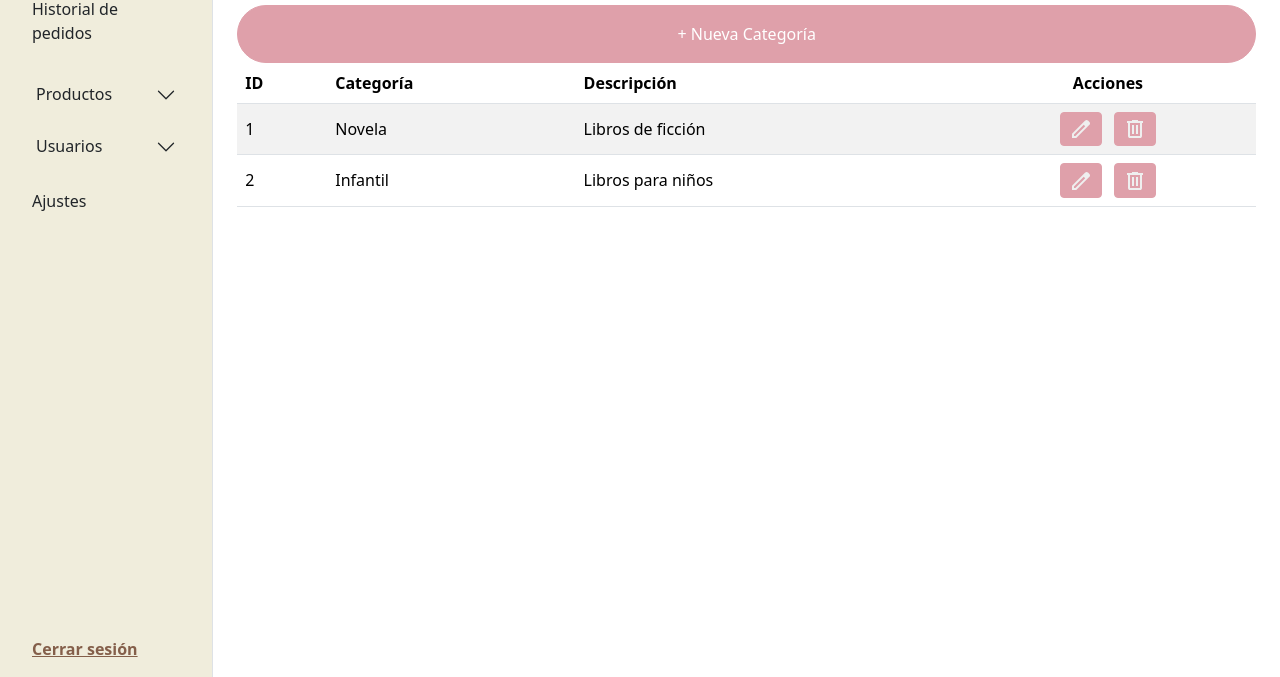
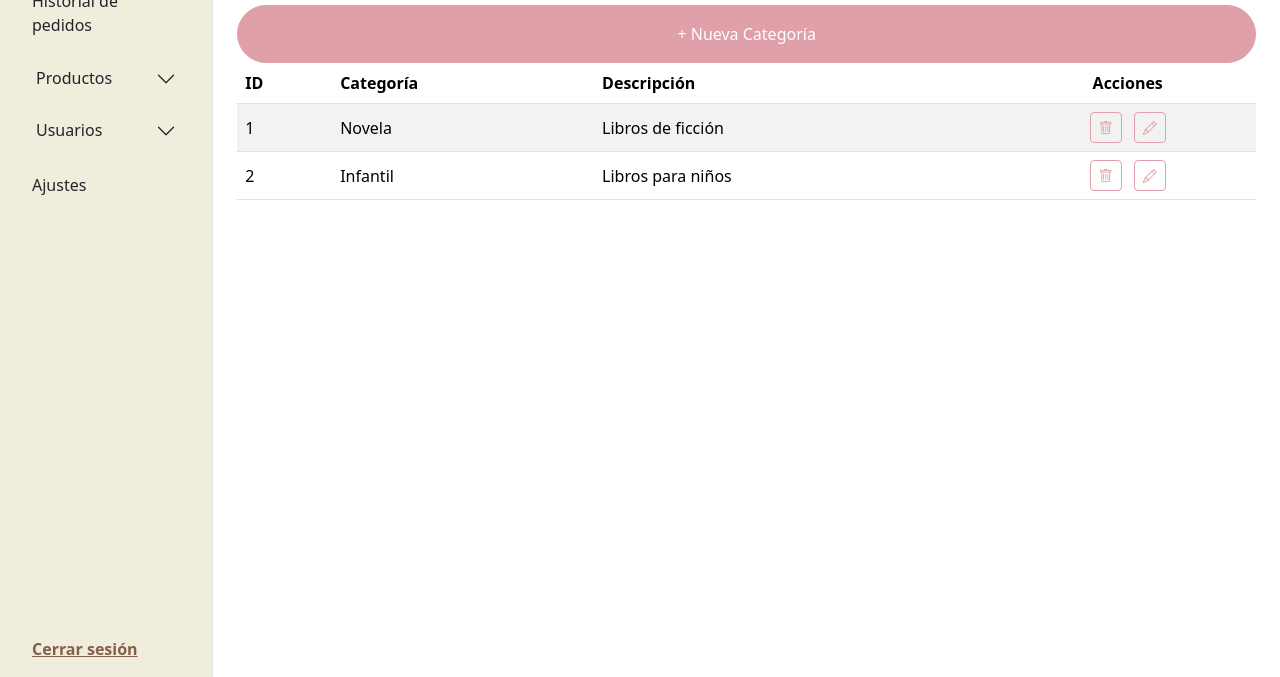
Before and after one commit to 2026-Proyectos-PIPW-2B/p-comision-17, a website: page gestion-categorias.html in a window 1280 px wide. Shown: the part 221-898 px from the top of the page. Drawn offline with nearby package versions, Linux system fonts and the light colour scheme.

Commit message:
gestion categorias actualizaciones

```diff
--- a/gestion-categorias.html
+++ b/gestion-categorias.html
@@ -11,6 +11,11 @@
       crossorigin="anonymous"
     />
     <link rel="stylesheet" href="./css/style.css" />
+    <link rel="stylesheet" href="css/admin.css">
+    <link
+      rel="stylesheet"
+      href="https://cdn.jsdelivr.net/npm/bootstrap-icons@1.13.1/font/bootstrap-icons.min.css"
+    />
   </head>
 
   <body>
@@ -26,10 +31,9 @@
       <div class="row min-vh-100">
         <aside class="col-12 col-md-3 col-lg-2 border-end p-3 bg-secondary">
           <nav class="d-flex flex-column h-100">
-            <a href="admin.html" class="nav-link mb-4 mt-3 px-3"
-              >Panel de administación</a
-            >
-            <a href="historial-pedidos.html" class="nav-link mb-4 mt-3 px-3">
+
+            <a href="admin.html" class="nav-link  p-3"> Panel de administación</a>
+            <a href="historial-pedidos.html" class="nav-link  p-3">
               Historial de pedidos
             </a>
 
@@ -40,7 +44,7 @@
               <div class="accordion-item bg-secondary border-0">
                 <h2 class="accordion-header">
                   <button
-                    class="accordion-button collapsed bg-secondary"
+                    class="accordion-button collapsed bg-secondary nav-link"
                     type="button"
                     data-bs-toggle="collapse"
                     data-bs-target="#productos"
@@ -51,17 +55,14 @@
 
                 <div id="productos" class="accordion-collapse collapse mb-4">
                   <div class="accordion-body mb-2 bg-secondary">
-                    <a href="gestion-categorias.html" class="nav-link">
+                    <a href="gestion-categorias.html" class="nav-link p-3">
                       Gestión categorías
                     </a>
 
-                    <a href="gestion-stock.html" class="nav-link">
+                    <a href="gestion-stock.html" class="nav-link p-3">
                       Gestión stock
                     </a>
 
-                    <a href="alta-productos.html" class="nav-link">
-                      Alta productos
-                    </a>
                   </div>
                 </div>
               </div>
@@ -71,7 +72,7 @@
               <div class="accordion-item bg-secondary border-0">
                 <h2 class="accordion-header">
                   <button
-                    class="accordion-button collapsed bg-secondary"
+                    class="accordion-button collapsed bg-secondary nav-link"
                     type="button"
                     data-bs-toggle="collapse"
                     data-bs-target="#usuarios"
@@ -82,11 +83,11 @@
 
                 <div id="usuarios" class="accordion-collapse collapse mb-4">
                   <div class="accordion-body mb-2 bg-secondary">
-                    <a href="nuevo-admin.html" class="nav-link">
+                    <a href="nuevo-admin.html" class="nav-link p-3">
                       Nuevo administrador
                     </a>
 
-                    <a href="gestion-clientes.html" class="nav-link">
+                    <a href="gestion-clientes.html" class="nav-link p-3">
                       Gestión de clientes
                     </a>
                   </div>
@@ -94,7 +95,7 @@
               </div>
             </div>
 
-            <a href="ajustes.html" class="nav-link mt-3 mb-4 px-3"> Ajustes </a>
+            <a href="ajustes.html" class="nav-link p-3"> Ajustes </a>
 
             <a
               href="#"
@@ -144,10 +145,12 @@
                 <div class="modal-body">
                   <form action="">
                     <div class="row">
-                      <label for="nombreCategoria" class="mt-2" >
-                        Nombre</label
-                      >
-                      <input type="text" id="nombreCategoria" class="form-control mt-2" />
+                      <label for="nombreCategoria" class="mt-2"></label> Nombre</label>
+                      <input
+                        type="text"
+                        id="nombreCategoria"
+                        class="form-control mt-2"
+                      />
                       <label for="descripcionCategoria">Descripción</label>
                       <textarea
                         id="descripcionCategoria"
@@ -158,7 +161,7 @@
                       </textarea>
                       <label for="estado" class="mt-2">Estado</label>
                       <select id="estado" class="form-select">
-                        <option disabled selected> Seleccionar..</option>
+                        <option disabled selected>Seleccionar..</option>
                         <option value="">Activa</option>
                         <option value="">Inactiva</option>
                       </select>
@@ -201,33 +204,13 @@
                   <td>Libros de ficción</td>
 
                   <td class="text-center">
-                    <button class="btn btn-primary btn-sm me-2">
-                      <svg
-                        xmlns="http://www.w3.org/2000/svg"
-                        height="24px"
-                        viewBox="0 -960 960 960"
-                        width="24px"
-                        fill="#EFEFEF"
-                      >
-                        <path
-                          d="M200-200h57l391-391-57-57-391 391v57Zm-80 80v-170l528-527q12-11 26.5-17t30.5-6q16 0 31 6t26 18l55 56q12 11 17.5 26t5.5 30q0 16-5.5 30.5T817-647L290-120H120Zm640-584-56-56 56 56Zm-141 85-28-29 57 57-29-28Z"
-                        />
-                      </svg>
-                    </button>
+                    <button
+                      class="btn btn-outline-primary btn-sm me-2 bi bi-trash"
+                    ></button>
 
-                    <button class="btn btn-primary btn-sm">
-                      <svg
-                        xmlns="http://www.w3.org/2000/svg"
-                        height="24px"
-                        viewBox="0 -960 960 960"
-                        width="24px"
-                        fill="#EFEFEF"
-                      >
-                        <path
-                          d="M280-120q-33 0-56.5-23.5T200-200v-520h-40v-80h200v-40h240v40h200v80h-40v520q0 33-23.5 56.5T680-120H280Zm400-600H280v520h400v-520ZM360-280h80v-360h-80v360Zm160 0h80v-360h-80v360ZM280-720v520-520Z"
-                        />
-                      </svg>
-                    </button>
+                    <button
+                      class="btn btn-outline-primary btn-sm bi bi-pencil"
+                    ></button>
                   </td>
                 </tr>
 
@@ -237,33 +220,13 @@
                   <td>Libros para niños</td>
 
                   <td class="text-center">
-                    <button class="btn btn-primary btn-sm me-2">
-                      <svg
-                        xmlns="http://www.w3.org/2000/svg"
-                        height="24px"
-                        viewBox="0 -960 960 960"
-                        width="24px"
-                        fill="#EFEFEF"
-                      >
-                        <path
-                          d="M200-200h57l391-391-57-57-391 391v57Zm-80 80v-170l528-527q12-11 26.5-17t30.5-6q16 0 31 6t26 18l55 56q12 11 17.5 26t5.5 30q0 16-5.5 30.5T817-647L290-120H120Zm640-584-56-56 56 56Zm-141 85-28-29 57 57-29-28Z"
-                        />
-                      </svg>
-                    </button>
+                    <button
+                      class="btn btn-outline-primary btn-sm me-2 bi bi-trash"
+                    ></button>
 
-                    <button class="btn btn-primary btn-sm">
-                      <svg
-                        xmlns="http://www.w3.org/2000/svg"
-                        height="24px"
-                        viewBox="0 -960 960 960"
-                        width="24px"
-                        fill="#EFEFEF"
-                      >
-                        <path
-                          d="M280-120q-33 0-56.5-23.5T200-200v-520h-40v-80h200v-40h240v40h200v80h-40v520q0 33-23.5 56.5T680-120H280Zm400-600H280v520h400v-520ZM360-280h80v-360h-80v360Zm160 0h80v-360h-80v360ZM280-720v520-520Z"
-                        />
-                      </svg>
-                    </button>
+                    <button
+                      class="btn btn-outline-primary btn-sm bi bi-pencil"
+                    ></button>
                   </td>
                 </tr>
               </tbody>
```
